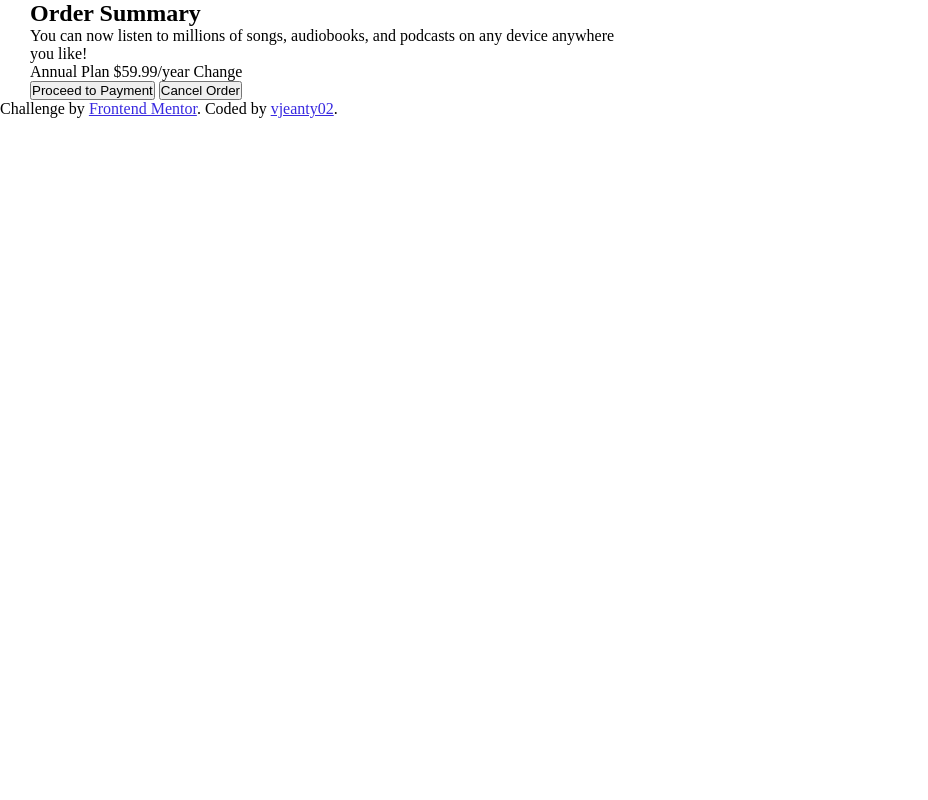
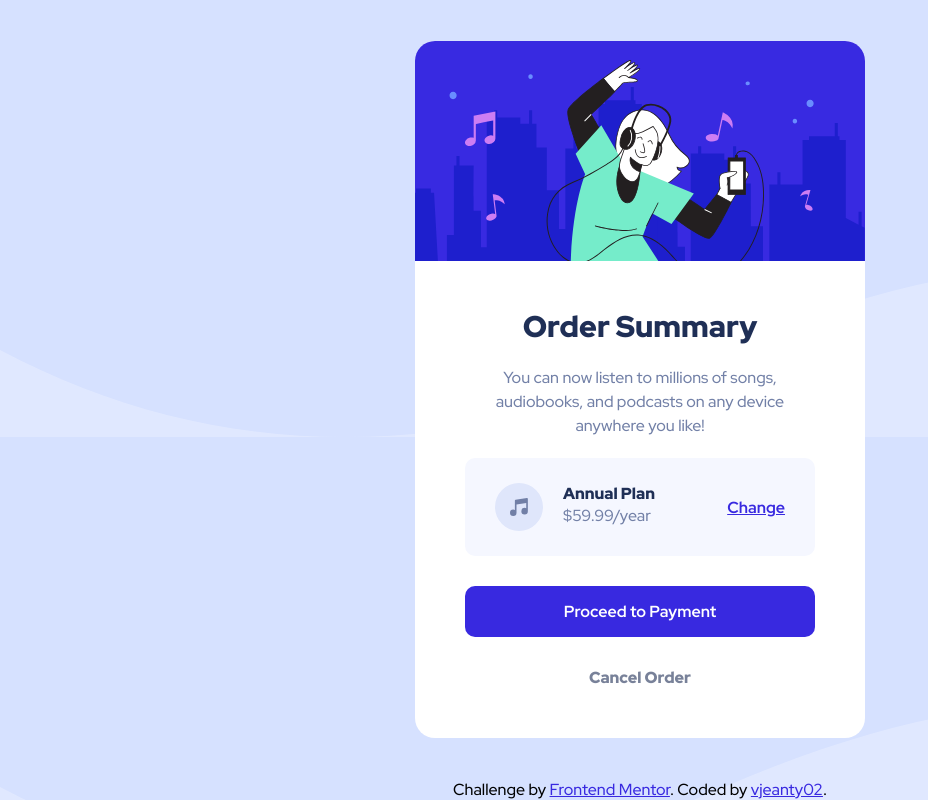
Before and after one commit to vjeanty02/Order-summary-component, a plain HTML site: page index.html in a window 1280 px wide. Shown: the whole page, without its empty margins (0-928 px from the left). Drawn offline with Linux system fonts and the light colour scheme.

Commit message:
Order-Summary-component

```diff
--- a/index.html
+++ b/index.html
@@ -6,32 +6,29 @@
   <link rel="icon" type="image/png" sizes="32x32" href="./images/favicon-32x32.png">
   <title>Frontend Mentor | NFT preview card component</title>
   <link rel="stylesheet" href="style.css">
-
-  <!-- Feel free to remove these styles or customise in your own stylesheet 👍 -->
-  <style>
-    .attribution { font-size: 11px; text-align: center; }
-    .attribution a { color: hsl(228, 45%, 44%); }
-  </style>
 </head>
 <body>
 
-  <main>
+  <main class="flex-column-center bg-color-primary ">
     <header></header>
-    <div class="card-order-summary">
-      <div class="container-image-order-summary"></div>
-      <section class="description-order-summary">
-      <h1>Order Summary</h1>
+    <div class="card-order-summary bg-white">
 
-      <p>You can now listen to millions of songs, audiobooks, and podcasts on any
-        device anywhere you like!
-      </p>
+      <div class="container-image-order-summary"><img src="images/illustration-hero.svg" alt="image hero"></div>
 
-      <div>Annual Plan $59.99/year Change</div>
+      <section class="description-order-summary flex-column-between">
+        <h1 class="dark-blue size30">Order Summary</h1>
+        <p class="size16 desaturated-blue">You can now listen to millions of songs, audiobooks, and podcasts on any device anywhere you like!</p>
+        <div class="card-annual-plan flex-between bg-very-pale-blue">
+          <div class="flex">
+            <img src="images/icon-music.svg">
+            <div><h3 class="dark-blue size16">Annual Plan</h3><p class="desaturated-blue">$59.99/year</p></div>
+          </div>
+          <a href="" class="color-secondary">Change</a>
+        </div>
+        <button class="btn-payment bg-color-secondary white size16">Proceed to Payment</button>
+        <button class="btn-cancel bg-white size16 dark-blue">Cancel Order</button>
+      </section>
 
-      <button>Proceed to Payment</button>
-      <button>Cancel Order</button>
-
-    </section>
     </div>
     <footer>
       Challenge by <a class="color-secondary" href="https://www.frontendmentor.io?ref=challenge" target="_blank">Frontend Mentor</a>.
--- a/style.css
+++ b/style.css
@@ -1,11 +1,16 @@
 @import url('https://fonts.googleapis.com/css2?family=Red+Hat+Display:wght@500;700;900&display=swap');
+
+/*test*/
+.border{
+  border: 1px solid red;
+}
 
 /*Color*/
 .color-primary
 {
   color:hsl(225, 100%, 94%);
 }
-.back-color-primary
+.bg-color-primary
 {
   background-color: hsl(225, 100%, 94%);
 }
@@ -13,7 +18,7 @@
 {
   color: hsl(245, 75%, 52%)
 }
-.back-color-secondary
+.bg-color-secondary
 {
   background-color: hsl(245, 75%, 52%)
 }
@@ -21,15 +26,23 @@
 {
   color: hsl(225, 100%, 98%);
 }
-.Desaturated-blue
+.bg-very-pale-blue
+{
+  background-color: hsl(225, 100%, 98%);
+}
+.desaturated-blue
 {
   color: hsl(224, 23%, 55%);
+}
+.bg-desaturated-blue
+{
+  background-color: hsl(224, 23%, 55%);
 }
 .dark-blue
 {
   color: hsl(223, 47%, 23%);
 }
-.back-white
+.bg-white
 {
   background-color: hsl(0, 0%, 100%);
 }
@@ -42,13 +55,31 @@
 /*Font*/
 .red-hat-display
 {
-  font-family: 'Montserrat', Courier, monospace;
+  font-family: 'Red Hat Display', Courier, monospace;
+}
+
+/*size*/
+.size16
+{
+  font-size: 16px;
+}
+
+.size30
+{
+  font-size: 30px;
+  font-weight:900;
 }
 
 /*display*/
 .flex
 {
   display: flex;
+}
+.flex-between
+{
+  display: flex;
+  justify-content:space-between;
+  align-items: center;
 }
 .flex-column
 {
@@ -69,14 +100,17 @@
   justify-content:space-between;
 }
 
-* {
+*
+{
   margin: 0;
   padding: 0;
-    gap:10px
+  gap:20px;
+  font-family: 'Red Hat Display', Courier, monospace;
 }
 
 main
 {
+  background-image:url(images/pattern-background-desktop.svg);
   position: fixed;
   top: 0;
   bottom: 0;
@@ -86,9 +120,71 @@
 
 .card-order-summary
 {
-    display: flex;
-    width: 600px;
-    border-radius: 10px;
+  width: 450px;
+  border-radius: 20px;
   margin-left: 20px;
   margin-right: 20px;
 }
+.container-image-order-summary img
+{
+  border-radius: 20px 20px 0 0;
+}
+.description-order-summary
+{
+  padding: 40px 50px;
+  text-align: center;
+}
+.description-order-summary p{
+  line-height: 150%;
+}
+
+.card-annual-plan{
+  padding: 25px 30px;
+  border-radius: 10px;
+  text-align: left;
+}
+.card-annual-plan h3
+{
+  font-weight: 900;
+}
+.card-annual-plan a
+{
+  font-weight: 700;
+  transition: 0.25s;
+}
+.card-annual-plan a:hover
+{
+  opacity: 0.7;
+  text-decoration: none;
+}
+
+
+
+.card-order-summary .btn-payment {
+	border-radius:10px;
+  border: 0px;
+	cursor:pointer;
+	font-weight:bold;
+	padding:15px 30px;
+	text-decoration:none;
+  transition: 0.25s;
+  margin-top: 10px;
+  font-weight: 700;
+}
+.card-order-summary .btn-payment:hover {
+	opacity: 0.7;
+}
+.card-order-summary .btn-cancel {
+  border: 0px;
+	cursor:pointer;
+	font-weight:bold;
+  transition: 0.25s;
+  opacity: 0.6;
+  font-weight: 900;
+  padding: 10px;
+}
+.card-order-summary .btn-cancel:hover {
+  opacity:1;
+}
+
+/*Front-end Mentor*/
```
Also changed, not shown: design/active-states.jpg (deleted), design/desktop-design.jpg (deleted), design/desktop-preview.jpg (deleted), design/mobile-design.jpg (deleted), 4 other files. Lines whose indentation alone changed are shown as unchanged.
